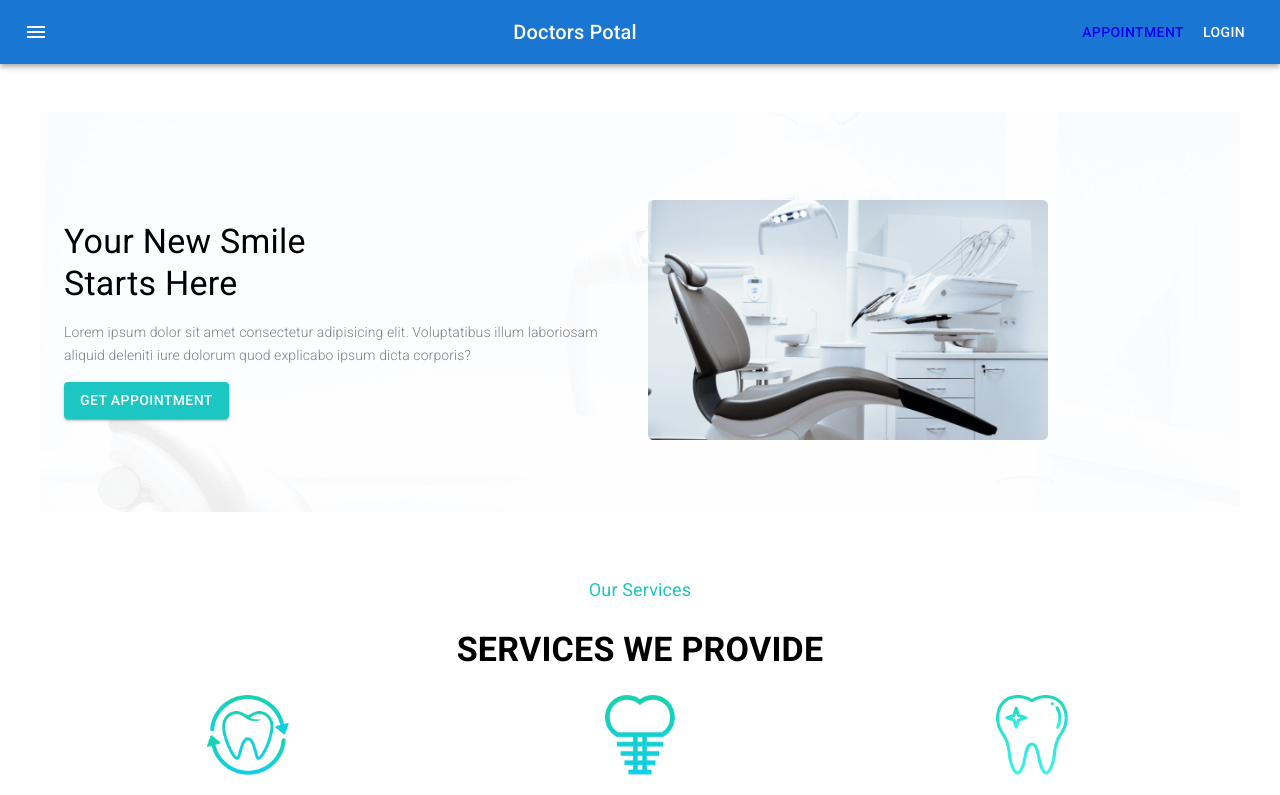
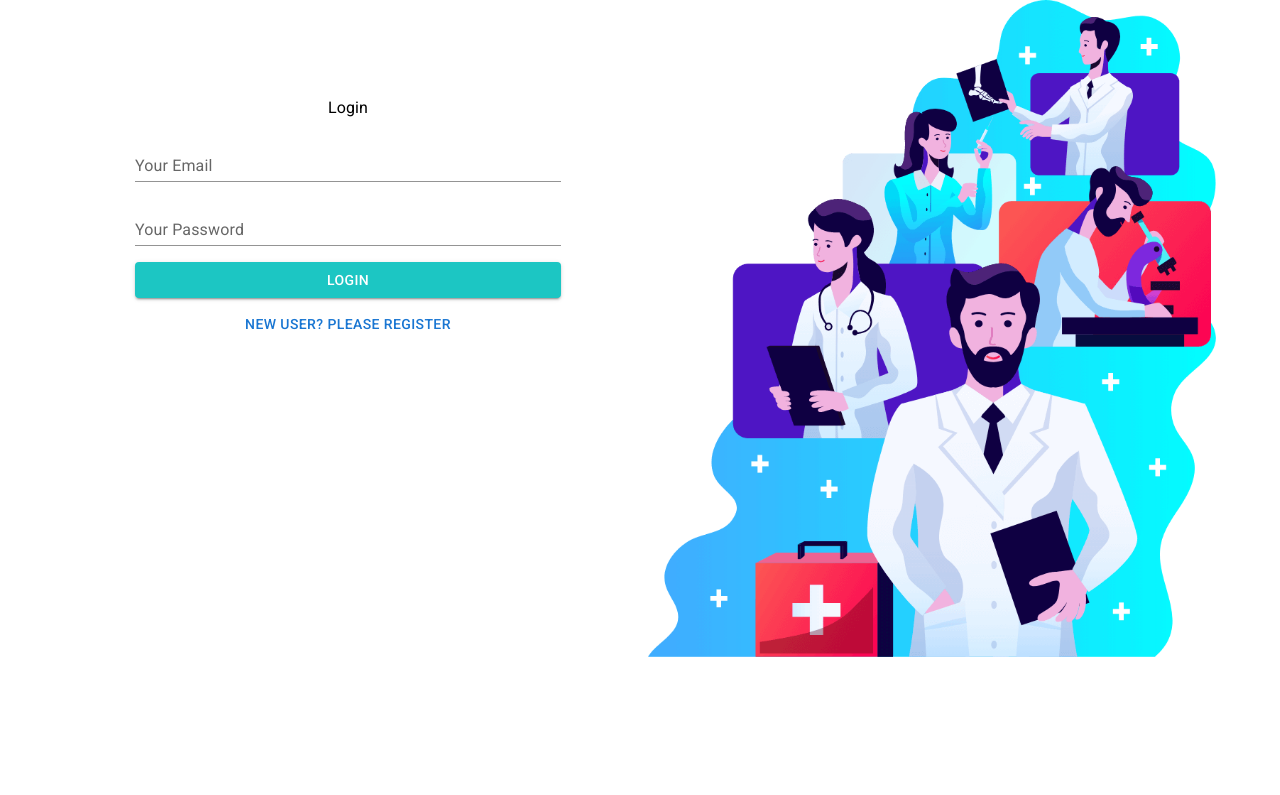
Before and after one commit to Springhawk27/react-doctors-portal-client, a React (Create React App) app: page /login in a window 1280 px wide. Shown: the top 795 px of the page. Built offline with nearby package versions, Linux system fonts and the light colour scheme.

Commit message:
login and register component added

```diff
--- a/src/App.js
+++ b/src/App.js
@@ -7,6 +7,8 @@
 } from "react-router-dom";
 import Home from './Pages/Home/Home/Home';
 import Appointment from './Pages/Appointment/Appointment/Appointment';
+import Login from './Pages/Login/Login/Login';
+import Register from './Pages/Login/Register/Register';
 
 
 
@@ -24,6 +26,12 @@
           <Route path="/home">
             <Home />
           </Route>
+          <Route path="/login">
+            <Login />
+          </Route>
+          <Route path="/register">
+            <Register />
+          </Route>
           <Route path="/">
             <Home />
           </Route>
--- /dev/null
+++ b/src/Pages/Login/Login/Login.js
@@ -0,0 +1,69 @@
+import { Container, Grid, TextField, Typography, Button } from '@mui/material';
+import React, { useState } from 'react';
+import { NavLink } from 'react-router-dom';
+import login from '../../../images/login.png'
+
+const Login = () => {
+
+    const [loginData, setLoginData] = useState({});
+
+    const handleOnChange = e => {
+        const field = e.target.name;
+        const value = e.target.value;
+        // console.log(field);
+
+        const newLoginData = { ...loginData };
+        newLoginData[field] = value;
+        setLoginData(newLoginData);
+    }
+    const handleLoginSubmit = e => {
+
+        alert('Submitted');
+        e.preventDefault();
+    }
+    return (
+        <Container>
+            <Grid container spacing={2}>
+                <Grid sx={{ mt: 12 }} item xs={12} md={6}>
+                    <Typography variant="body1" gutterBottom>
+                        Login
+                    </Typography>
+                    <form onSubmit={handleLoginSubmit}>
+                        <TextField
+                            sx={{ width: "75%", m: 1 }}
+                            id="standard-basic"
+                            label="Your Email"
+                            name="email"
+                            onChange={handleOnChange}
+                            variant="standard" />
+                        <TextField
+                            sx={{ width: "75%", m: 1 }}
+                            id="standard-basic"
+                            label="Your Password"
+                            type="password"
+                            name="password"
+                            onChange={handleOnChange}
+                            variant="standard" />
+
+                        <Button sx={{ width: "75%", m: 1, backgroundColor: "#1CC6C3" }} type="submit" variant="contained">Login</Button>
+                        <NavLink
+                            style={{ textDecoration: "none" }}
+                            to="/register">
+                            <Button
+                                variant="text">New User? Please Register</Button>
+
+                        </NavLink>
+
+
+                    </form>
+                </Grid>
+                <Grid item xs={12} md={6}>
+                    <img style={{ width: '100%' }} src={login} alt="" />
+                </Grid>
+
+            </Grid>
+        </Container>
+    );
+};
+
+export default Login;
--- /dev/null
+++ b/src/Pages/Login/Register/Register.js
@@ -0,0 +1,82 @@
+import { Container, Grid, TextField, Typography, Button } from '@mui/material';
+import React, { useState } from 'react';
+import { NavLink } from 'react-router-dom';
+import login from '../../../images/login.png'
+
+const Register = () => {
+    const [loginData, setLoginData] = useState({});
+
+    const handleOnChange = e => {
+        const field = e.target.name;
+        const value = e.target.value;
+        // console.log(field);
+
+        const newLoginData = { ...loginData };
+        newLoginData[field] = value;
+        // console.log(newLoginData)
+        setLoginData(newLoginData);
+    }
+    const handleLoginSubmit = e => {
+        if (loginData.password !== loginData.password2) {
+            alert('Your Password did not match');
+            return;
+        }
+
+        alert('Submitted');
+        e.preventDefault();
+    }
+    return (
+        <Container>
+            <Grid container spacing={2}>
+                <Grid sx={{ mt: 12 }} item xs={12} md={6}>
+                    <Typography variant="body1" gutterBottom>
+                        Register
+                    </Typography>
+                    <form onSubmit={handleLoginSubmit}>
+                        <TextField
+                            sx={{ width: "75%", m: 1 }}
+                            id="standard-basic"
+                            label="Your Email"
+                            name="email"
+                            type="email"
+                            onChange={handleOnChange}
+                            variant="standard" />
+                        <TextField
+                            sx={{ width: "75%", m: 1 }}
+                            id="standard-basic"
+                            label="Your Password"
+                            type="password"
+                            name="password"
+                            onChange={handleOnChange}
+                            variant="standard" />
+                        <TextField
+                            sx={{ width: "75%", m: 1 }}
+                            id="standard-basic"
+                            label="Retype Your Password"
+                            type="password"
+                            name="password2"
+                            onChange={handleOnChange}
+                            variant="standard" />
+
+                        <Button sx={{ width: "75%", m: 1, backgroundColor: "#1CC6C3" }} type="submit" variant="contained">Login</Button>
+                        <NavLink
+                            style={{ textDecoration: "none" }}
+                            to="/login">
+                            <Button
+                                variant="text">Alreadey Registered? Please Login</Button>
+
+                        </NavLink>
+
+
+                    </form>
+                </Grid>
+                <Grid item xs={12} md={6}>
+                    <img style={{ width: '100%' }} src={login} alt="" />
+                </Grid>
+
+            </Grid>
+        </Container>
+    );
+};
+
+export default Register;
--- a/src/Pages/Shared/Navigation/Navigation.js
+++ b/src/Pages/Shared/Navigation/Navigation.js
@@ -6,7 +6,7 @@
 import Button from '@mui/material/Button';
 import IconButton from '@mui/material/IconButton';
 import MenuIcon from '@mui/icons-material/Menu';
-import { Link } from 'react-router-dom';
+import { Link, NavLink } from 'react-router-dom';
 
 const Navigation = () => {
     return (
@@ -29,7 +29,10 @@
                         to="/appointment"
                     ><Button color="inherit">Appointment</Button>
                     </Link>
-                    <Button color="inherit">Login</Button>
+                    <NavLink to='/login'>
+                        <Button color="inherit">Login</Button>
+
+                    </NavLink>
                 </Toolbar>
             </AppBar>
         </Box>
```
